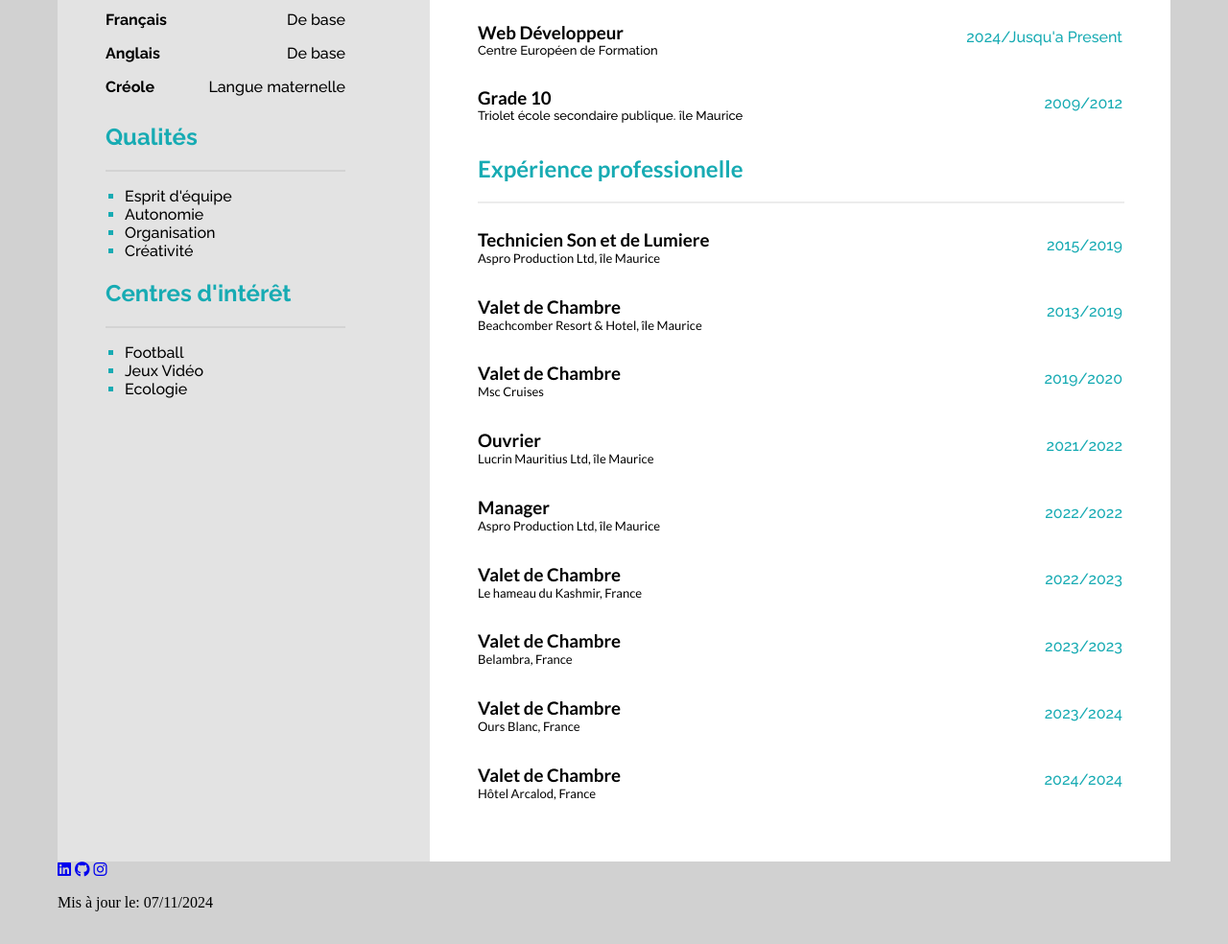
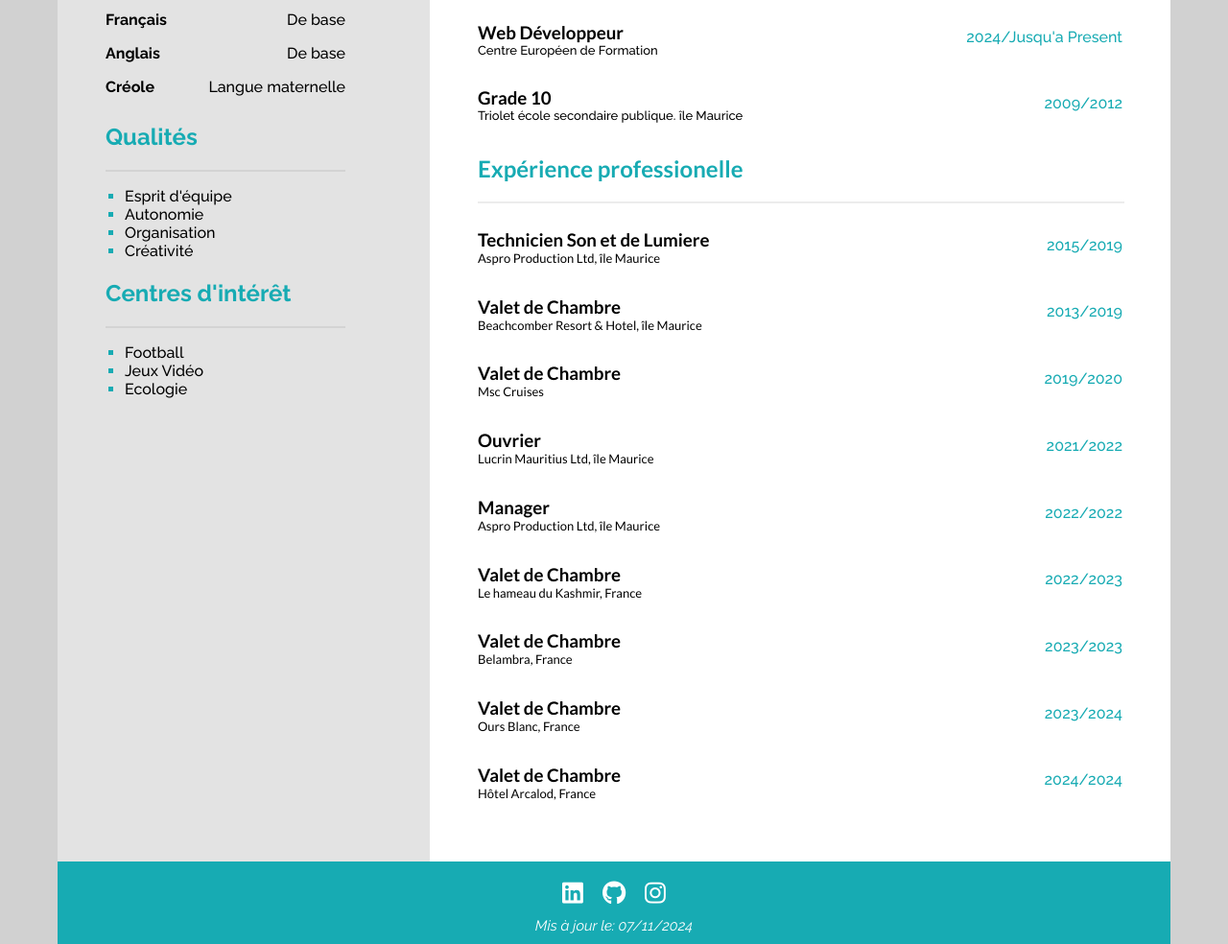
Before and after one commit to VerounenC/devoir-CV, a plain HTML site: page index.html in a window 1280 px wide. Shown: the part 606-1590 px from the top of the page at 96% size. Drawn offline with Linux system fonts and the light colour scheme.

Commit message:
add footer style

```diff
--- /dev/null
+++ b/assets/css/style-footer.css
@@ -0,0 +1,39 @@
+footer {
+    max-width: 1160px;
+    margin: auto;
+    background-color: #17abb3;
+}
+
+.social-icons {
+    width: 100%;
+    display: flex;
+    justify-content: center;
+    padding-top: 10px;
+    padding-bottom: 0;
+}
+
+.social-icons a {
+    text-decoration: none;
+    font-size: 25px;
+    color: white;
+    padding: 10px;
+}
+
+.time {
+    width: 100%;
+    display: flex;
+    justify-content: center;
+}
+
+.time p {
+    font-family: 'Raleway', sans-serif;
+    font-style: italic;
+    font-size: 15px;
+    color: white;
+    margin: 0;
+    margin-bottom: 10px;
+}
+
+.social-icons i:hover {
+    opacity: 0.5;
+}
--- a/assets/css/style.css
+++ b/assets/css/style.css
@@ -1,4 +1,5 @@
 @import url(./style-main.css);
+@import url(./style-footer.css);
 
 @import url('https://fonts.googleapis.com/css2?family=Lato:ital,wght@0,100;0,300;0,400;0,700;0,900;1,100;1,300;1,400;1,700;1,900&family=Raleway:ital,wght@0,100..900;1,100..900&family=Roboto:ital,wght@0,100;0,300;0,400;0,500;0,700;0,900;1,100;1,300;1,400;1,500;1,700;1,900&display=swap');
 
```
